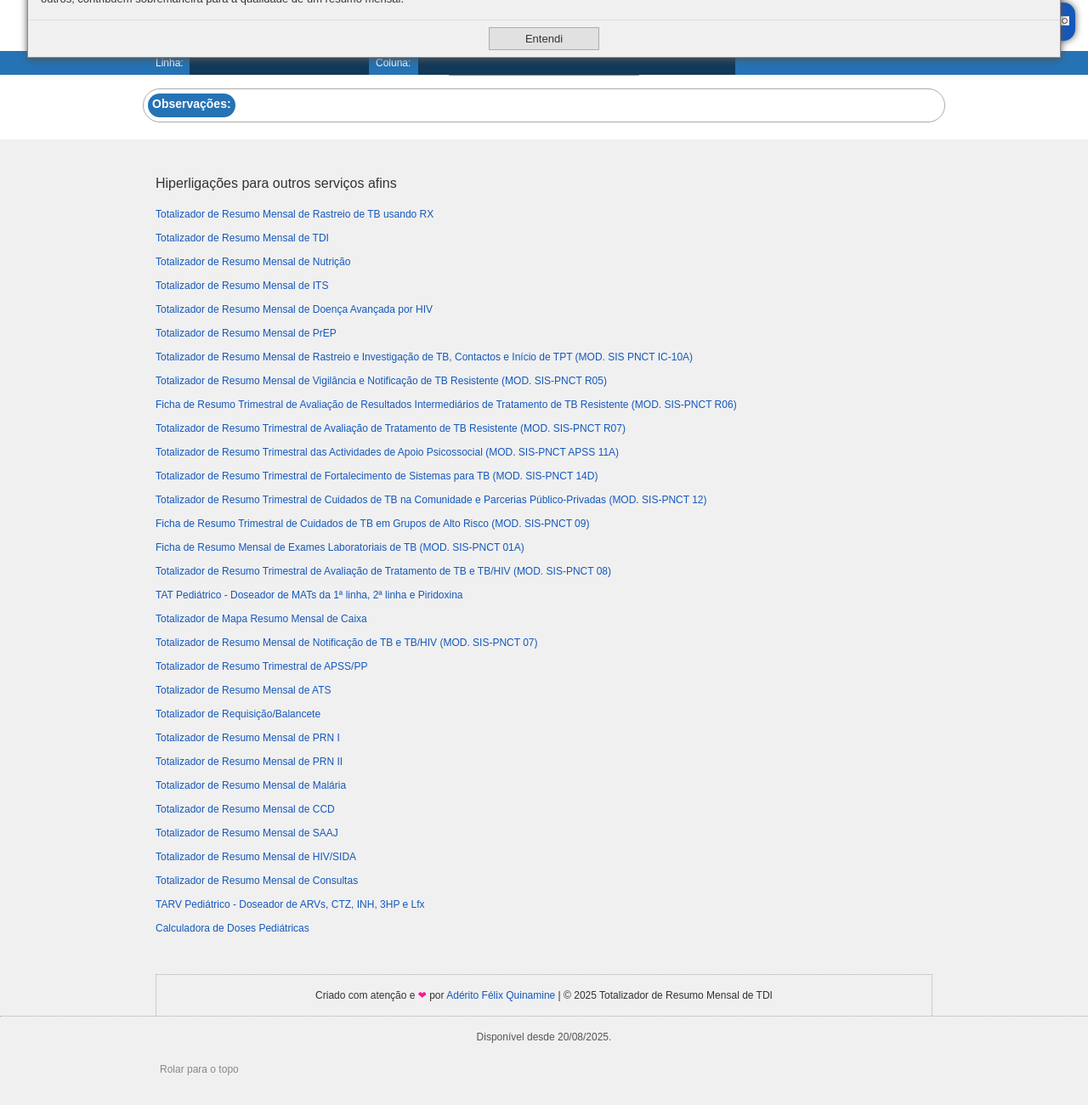
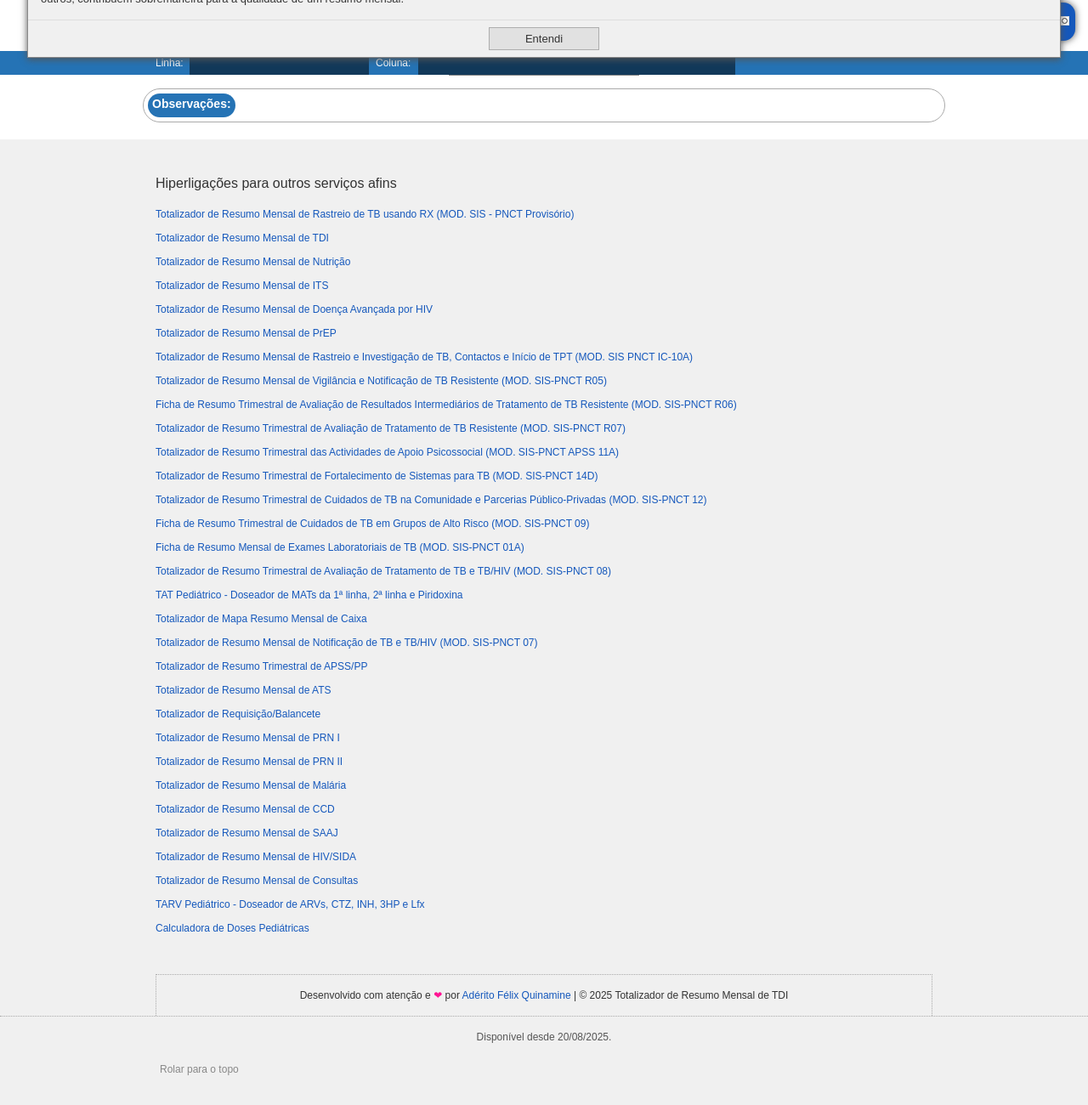
Before and after one commit to Quinamine/totalizador-de-resumo-mensal-de-tdi, a plain HTML site: page index.html in a window 1280 px wide. Shown: the part 712-2012 px from the top of the page at 85% size. Drawn offline with Linux system fonts and the light colour scheme; a script that the page names is missing.

Commit message:
HTML: Actualizei o conteúdo 'Sobre'.

```diff
--- a/index.html
+++ b/index.html
@@ -371,7 +371,7 @@
                 <figure>
                     <img alt="Totalizador de Resumo Mensal de TDI" src=imagens/totalizador-de-resumo-mensal-de-tdi.png class="artigo__img artigo__img--center">
                 </figure>
-                <p>O <strong>Totalizador de Resumo Mensal de <abbr title="Tratamento de Desnutrição no Internamento">TDI</abbr></strong> é um serviço online gratuito que auxilia na elaboração do resumo mensal de Tratamento de Desnutrição no Internamento (TDI) por meio do cálculo automático dos totais com base nos dados inseridos pelo usuário. Foi criado de acordo com o modelo da ficha de resumo mensal de TDI actualmente vigente no Serviço Nacional de Saúde em Moçambique.</p>
+                <p>O <strong>Totalizador de Resumo Mensal de <abbr title="Tratamento de Desnutrição no Internamento">TDI</abbr></strong> é um serviço online gratuito que auxilia na elaboração do resumo mensal de Tratamento de Desnutrição no Internamento (TDI) por meio do cálculo automático dos totais com base nos dados inseridos pelo usuário. Foi desenvolvido de acordo com o modelo da ficha de resumo mensal de TDI actualmente vigente no Serviço Nacional de Saúde em Moçambique.</p>
                 <h3 class="artigo__titulo artigo__titulo--nivel-2">Objectivos</h3>
                 <ul class="artigo__lista artigo__lista--ul">
                     <li>Auxiliar os profissionais de saúde na totalização do resumo mensal de TDI com exatidão e prontidão;</li>
@@ -464,7 +464,7 @@
                 <nav class=footer__nav>
                     <h4 class="footer__nav__title">Hiperligações para outros serviços afins</h4>
                     <ul>
-                        <li><a href=https://quinamine.github.io/totalizador-de-resumo-mensal-de-rastreio-de-tb-usando-rx/index.html class="footer__nav__link">Totalizador de Resumo Mensal de Rastreio de TB usando RX</a></li>
+                        <li><a href=https://quinamine.github.io/totalizador-de-resumo-mensal-de-rastreio-de-tb-usando-rx/index.html class="footer__nav__link">Totalizador de Resumo Mensal de Rastreio de TB usando RX (MOD. SIS - PNCT Provisório)</a></li>
                         <li><a href=https://quinamine.github.io/totalizador-de-resumo-mensal-de-tdi/index.html class="footer__nav__link">Totalizador de Resumo Mensal de TDI</a></li>
                         <li><a href=https://quinamine.github.io/totalizador-de-resumo-mensal-de-nutricao/index.html class="footer__nav__link">Totalizador de Resumo Mensal de Nutrição</a></li>
                         <li><a href=https://quinamine.github.io/totalizador-de-resumo-mensal-de-its/index.html class="footer__nav__link">Totalizador de Resumo Mensal de ITS</a></li>
@@ -497,7 +497,7 @@
                         <li><a href=https://quinamine.github.io/calculadora-de-doses-pediatricas/index.html class="footer__nav__link">Calculadora de Doses Pediátricas</a></li>
                     </ul>
                 </nav>
-                <p class="footer__p footer__p--created-by">Criado com atenção e <span class="footer__p__heart">❤</span> por <a href=https://quinamine.github.io/aderito-felix-quinamine/index.html title="Acessar biografia &raquo;">Adérito Félix Quinamine</a> | ©&nbsp;<span class="footer__current-year"></span> Totalizador de Resumo Mensal de TDI</p>
+                <p class="footer__p footer__p--created-by">Desenvolvido com atenção e <span class="footer__p__heart">❤</span> por <a href=https://quinamine.github.io/aderito-felix-quinamine/index.html title="Acessar biografia &raquo;">Adérito Félix Quinamine</a> | ©&nbsp;<span class="footer__current-year"></span> Totalizador de Resumo Mensal de TDI</p>
                 <a href=#root class="footer__link--back-to-top">Rolar para o topo</a>
             </div>
             <p class="footer__p footer__p--available-since">Disponível desde <time datetime="2023-06-20">20/08/2025</time>.</p>
```
Also changed, not shown: 1 other file.
